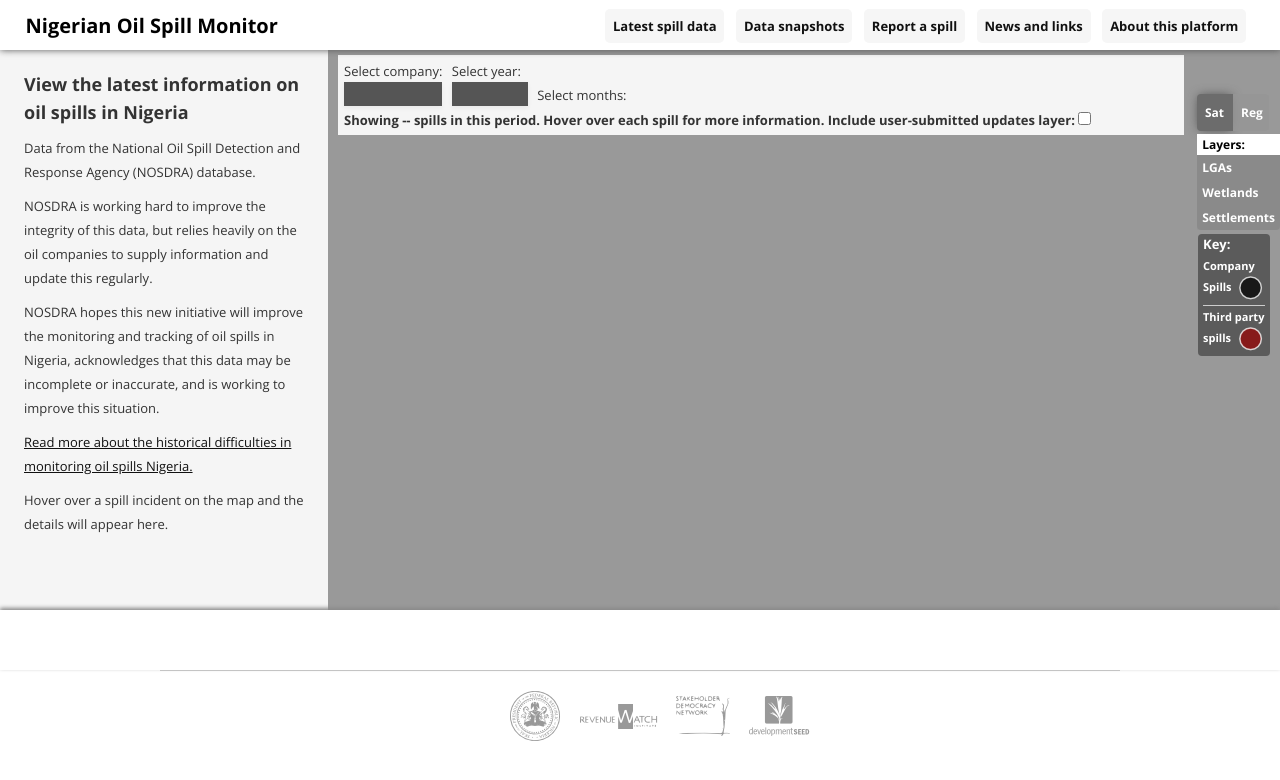
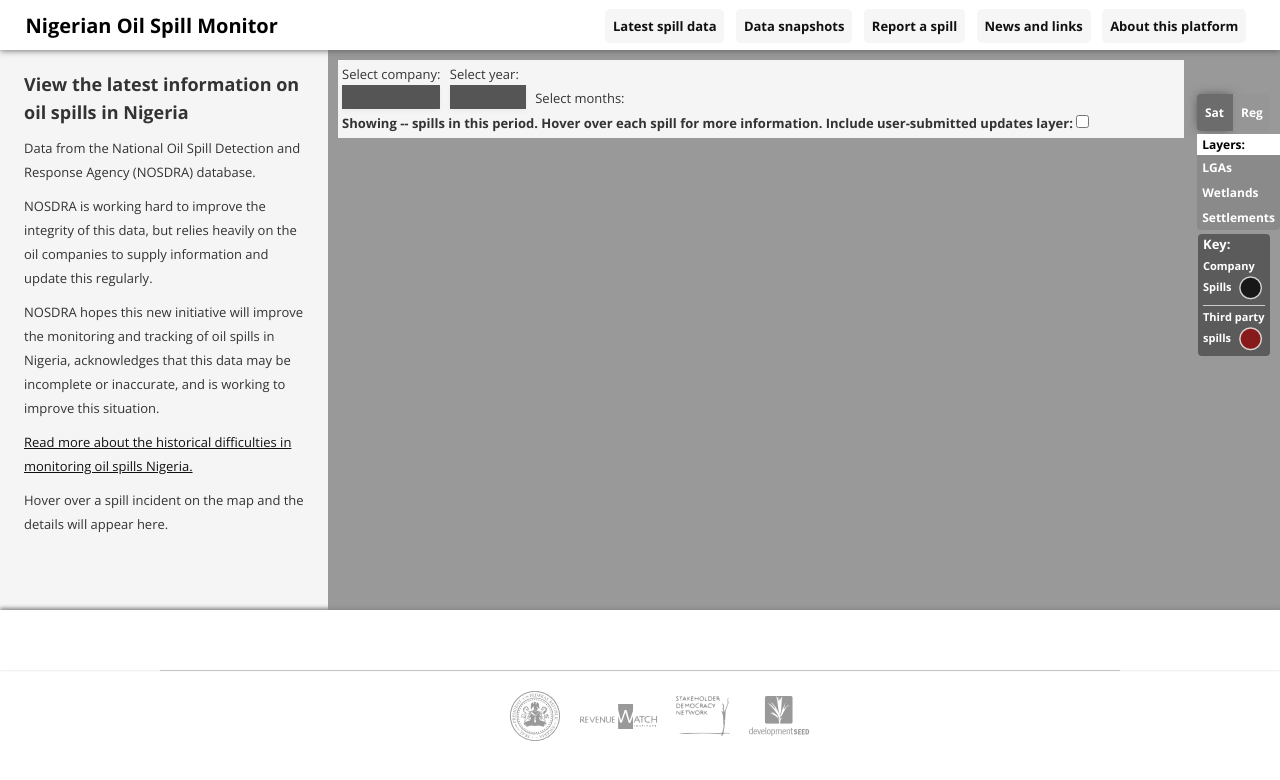
Before and after one commit to sdn4nigeria/monitoring-platform, a Jekyll site: the page built from index.html, in a window 1280 px wide. Shown: the top 780 px of the page. Built offline with Jekyll 4.4.1, drawn with Linux system fonts in a browser that asks for light colours; nearby versions of some CDN libraries; some web fonts are replaced; library files that are not in the unit come from our copies; Markdown is read by kramdown in place of the engine named in the settings.

Commit message:
Update style.css

```diff
--- a/_includes/css/style.css
+++ b/_includes/css/style.css
@@ -114,7 +114,7 @@ sup {
 }
 .filter {
     height: 40px;
-    padding-top: 5px;
+    padding-top: 10px;
 }
 ul.layers li a,
 .filter a {
@@ -379,7 +379,7 @@ ul.dropdown-menu li a.switch-active:hover {
 .map-limiter {
     position: relative;
     margin: 0 96px 0 338px;
-    padding: 6px 0 0 6px;
+    padding: 4px 0 0 4px;
     background:rgba(255,255,255,0.9);
 }
 .map-limiter > * {
```
